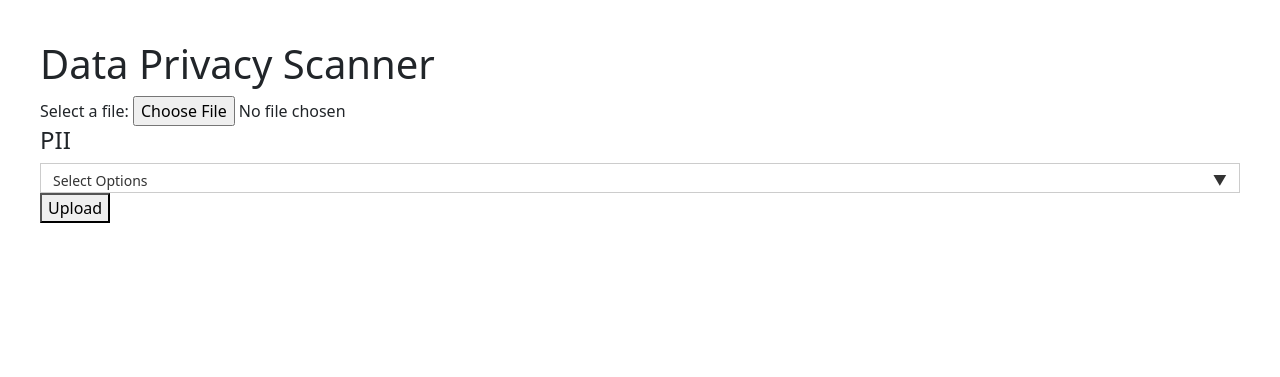
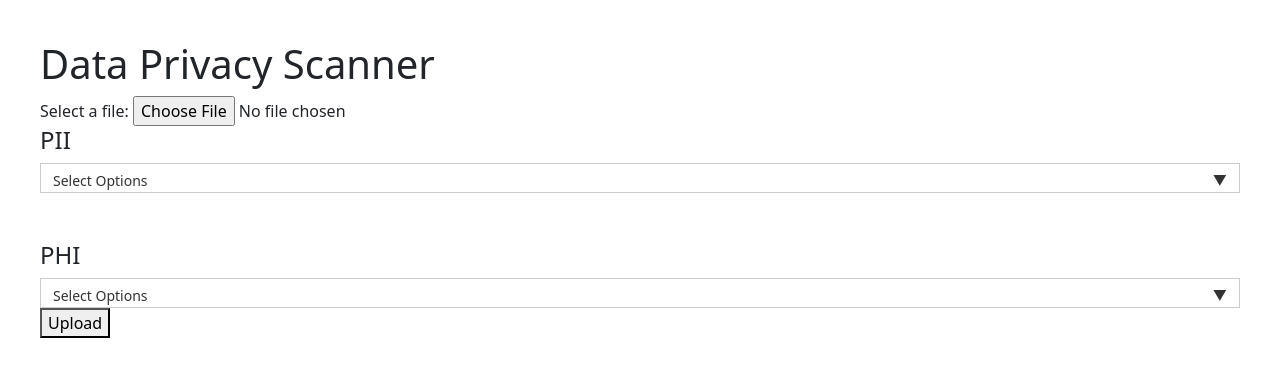
Before and after one commit to Nquartey17/DataPrivacyScanner, a Flask app: page / in a window 1280 px wide. Shown: the top 377 px of the page. Run offline with Flask 3, Linux system fonts and the light colour scheme.

Commit message:
Added PHI dropdown menu to program

```diff
--- a/app.py
+++ b/app.py
@@ -4,13 +4,32 @@ from conversion import extract_text
 
 #Changing PII_KEYWORDS to dictionary for multiple terms
 #Idea: Add an option to type custom keywords
+# Idea: Suggested keywords depending on selection. To avoid too many words found, suggest keywords to search
+
+default_keywords = ["date of birth","dob", "born", "ssn", "social security", "email", "phone number"]
+
 PII_KEYWORDS = {
     "dl":["DL","driver's license", "license", "learner's permit"],
     "sid": ["state id", "identification card", "SID"],
     "a_num": ["alien registration number", "A-number", "USCIS"],
     "passport": ["passport", "passport number"]
 }
-default_keywords = ["date of birth","dob", "born", "ssn", "social security", "email", "phone number"]
+
+PHI_KEYWORDS = {
+    "hx":["history","smoker", "smoking", "allergy", "allergies", "medical history", "hx"], #social, family
+    "tx":["therapy", "tx", "treatment", "cpt", "service code", "hcpcs"],
+    "dx":["diagnosis", "dx", "diagnosed"], # give examples of DX codes
+    "rx": ["medication", "rx"], #mg, take, taking, prescribed
+    "lab": ["lab results", "results", "lab", "chemistry"], #mg
+    "phys": ["attending", "attn", "physician"], # suggest a list of physician titles
+    "mrn": ["mrn", "omrn", "emrn", "medical record number", "mr #", "mr#"],
+    "pid": ["pid", "patient id", "pt id", "ptid", "patient number"]
+}
+
+def keyword_addition(list_name, keyword_list, all_keywords):
+    for selection in list_name:
+        if selection in keyword_list:
+            all_keywords.extend(PII_KEYWORDS[selection])
 
 app = Flask(__name__)
 
@@ -30,11 +49,11 @@ def upload_file():
         content = extract_text(file)
         results = text_scan(content)
         pii_selections = request.form.getlist("pii_dropdown")
+        phi_selections = request.form.getlist("phi_dropdown")
         all_keywords = default_keywords.copy()
 
-        for selection in pii_selections:
-            if selection in PII_KEYWORDS:
-                all_keywords.extend(PII_KEYWORDS[selection])
+        keyword_addition(pii_selections, PII_KEYWORDS, all_keywords)
+        keyword_addition(phi_selections, PHI_KEYWORDS, all_keywords)
 
         keywords = keyword_finder(content, all_keywords)
 
--- a/templates/index.html
+++ b/templates/index.html
@@ -46,9 +46,65 @@
       </label>
 
       <label class="dropdown-option">
-        <input type="checkbox" name="pii_dropdown" value="passport  " />
+        <input type="checkbox" name="pii_dropdown" value="passport" />
         Passport
       </label>
+    </div>
+  </div>
+
+  <br><br>
+   <h4>PHI</h4>
+
+  <div class="dropdown" data-control="checkbox-dropdown">
+    <label class="dropdown-label">Select</label>
+
+    <div class="dropdown-list">
+
+      <a href="#" data-toggle="check-all" class="dropdown-option">
+        Select All
+      </a>
+
+      <label class="dropdown-option">
+        <input type="checkbox" name="phi_dropdown" value="hx" />
+        Medical History
+      </label>
+
+      <label class="dropdown-option">
+        <input type="checkbox" name="phi_dropdown" value="tx" />
+        Treatment
+      </label>
+
+      <label class="dropdown-option">
+        <input type="checkbox" name="phi_dropdown" value="dx" />
+        Diagnosis
+      </label>
+
+      <label class="dropdown-option">
+        <input type="checkbox" name="phi_dropdown" value="rx" />
+        Prescription/Medication
+      </label>
+
+      <label class="dropdown-option">
+        <input type="checkbox" name="phi_dropdown" value="lab" />
+        Lab Results
+      </label>
+
+      <label class="dropdown-option">
+        <input type="checkbox" name="phi_dropdown" value="phys" />
+        Reffering/Attending Physician
+      </label>
+
+      <label class="dropdown-option">
+        <input type="checkbox" name="phi_dropdown" value="mrn" />
+        Medical Record Number
+      </label>
+
+      <label class="dropdown-option">
+        <input type="checkbox" name="phi_dropdown" value="pid" />
+        Patient ID
+      </label>
+
+
     </div>
   </div>
   <button type="submit">Upload</button>
```
